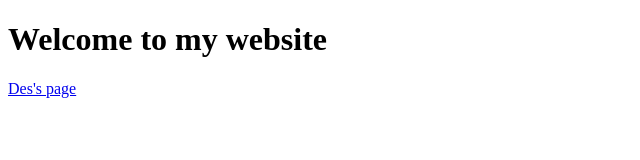
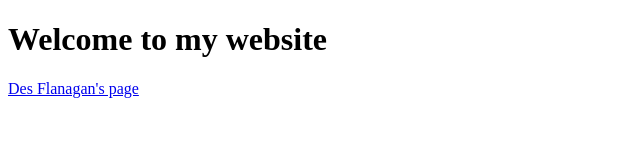
Before and after one commit to desflan0/WebTeamProject, a plain HTML site: page des.html in a window 1280 px wide. Shown: the full height of the page, 0-640 px from the left. Drawn offline with Linux system fonts and the light colour scheme.

Commit message:
Put full name

```diff
--- a/des.html
+++ b/des.html
@@ -5,6 +5,6 @@
   </head>
   <body>
     <h1>Welcome to my website</h1>
-    <p><a href="des.html">Des's page</a></p>
+    <p><a href="des.html">Des Flanagan's page</a></p>
   </body>
 </html>
```
